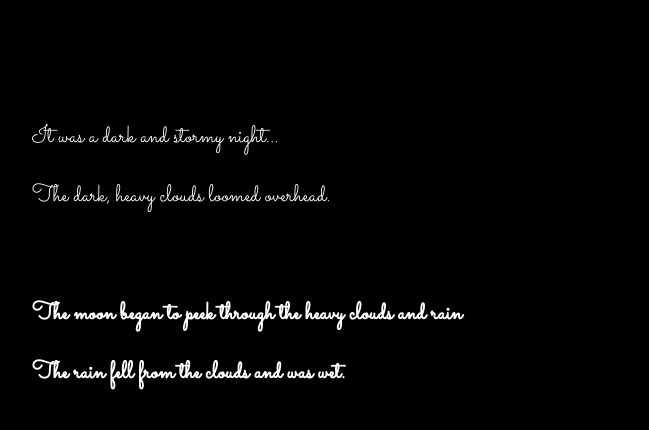
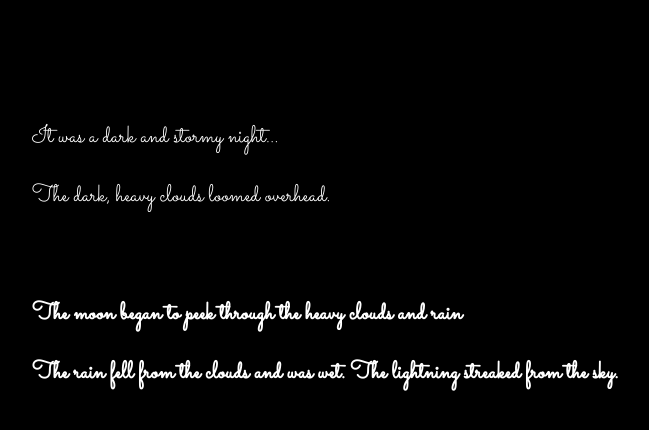
Before and after one commit to Danni40/fireside-story, a plain HTML site: page index.html in a window 1280 px wide. Shown: the whole page, without its empty margins (288-937 px from the left). Drawn offline with Linux system fonts and the light colour scheme.

Commit message:
Attempt to resolve merge conflict

```diff
--- a/index.html
+++ b/index.html
@@ -12,6 +12,9 @@
       <b>The moon began to peek through the heavy clouds and rain</b>
     </p>
 
-    <p><b>The rain fell from the clouds and was wet.</b></p>
+    <p>
+      <b>The rain fell from the clouds and was wet.</b>
+      <b>The lightning streaked from the sky.</b>
+    </p>
   </body>
 </html>
```
